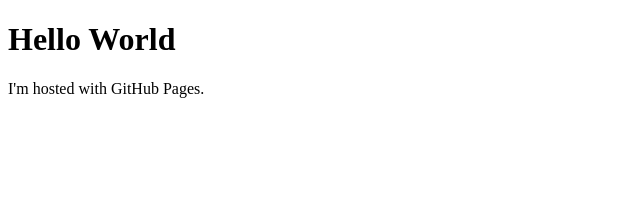
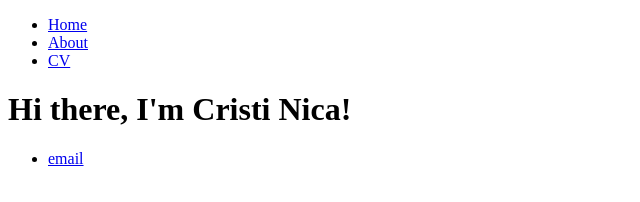
Before and after one commit to cristi9512/cristi9512.github.io, a plain HTML site: page index.html in a window 1280 px wide. Shown: the whole page, without its empty margins (0-640 px from the left). Drawn offline with Linux system fonts and the light colour scheme.

Commit message:
Update index.html

```diff
--- a/index.html
+++ b/index.html
@@ -1,7 +1,25 @@
 <!DOCTYPE html>
 <html>
-<body>
-<h1>Hello World</h1>
-<p>I'm hosted with GitHub Pages.</p>
-</body>
+	<head>
+		<title>Cristi Nica</title>
+	</head>
+	<body>
+		<nav>
+    		<ul>
+        		<li><a href="/">Home</a></li>
+	        	<li><a href="/about">About</a></li>
+          <li><a href="/cv">CV</a></li>
+    		</ul>
+		</nav>
+		<div class="container">
+    		<div class="blurb">
+        		<h1>Hi there, I'm Cristi Nica!</h1>
+    		</div><!-- /.blurb -->
+		</div><!-- /.container -->
+		<footer>
+    		<ul>
+        		<li><a href="mailto:nicacristi20@gmail.com">email</a></li>
+			</ul>
+		</footer>
+	</body>
 </html>
```
